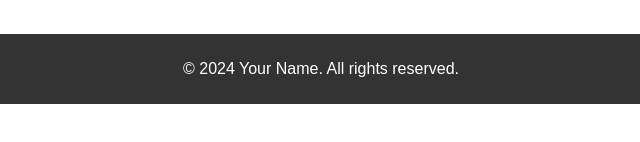
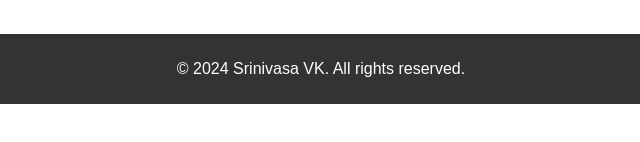
Before and after one commit to i-srini/personal-site, a plain HTML site: page index.html in a window 1280 px wide. Shown: the part 696-838 px from the top of the page, 349-989 px from the left. Drawn offline with Linux system fonts and the light colour scheme.

Commit message:
Update index.html

```diff
--- a/index.html
+++ b/index.html
@@ -54,7 +54,7 @@
     </section>
 
     <footer>
-        <p>&copy; 2024 Your Name. All rights reserved.</p>
+        <p>&copy; 2024 Srinivasa VK. All rights reserved.</p>
     </footer>
 
 </body>
```
